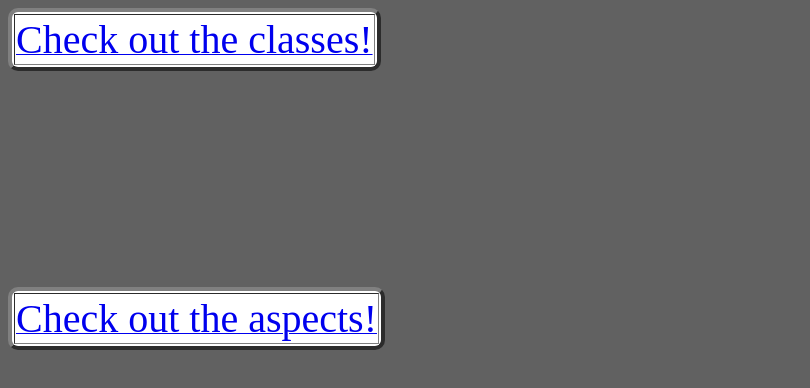
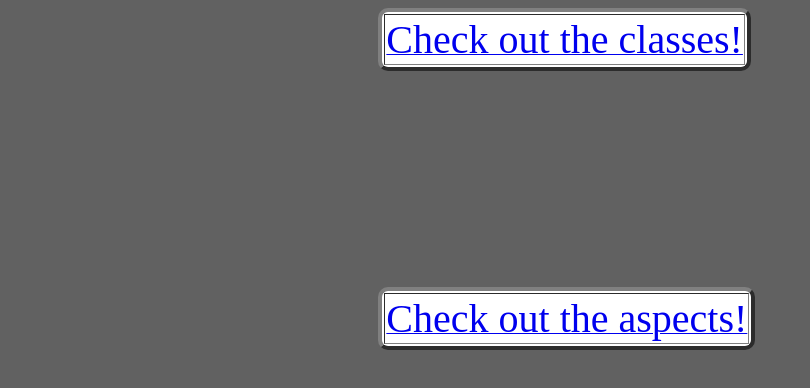
Before and after one commit to NattyThePanda/classpects, a plain HTML site: page index.html in a window 1280 px wide. Shown: the whole page, without its empty margins (0-810 px from the left). Drawn offline with Linux system fonts and the light colour scheme.

Commit message:
Update index.html

```diff
--- a/index.html
+++ b/index.html
@@ -10,12 +10,14 @@
 <head>
 	<title>Classpects!!!</title>
 </head>
+<div class=marginleft>
 <body>
 <table border="4">
 <tr>
 <td><a href="classes.html"><span class=fonttext>Check out the classes!</span></a></td>
 </tr>
 </table>
+</div>
 <br/>
 <br/>
 <br/>
@@ -28,10 +30,12 @@
 <br/>
 <br/>
 <br/>
+<div class=marginleft>
 <table border="4">
 <tr>
 <td><a href="aspects.html"><span class=fonttext>Check out the aspects!</span></a></td>
 </tr>
 </table>
+</div>
 </body>
 </html>
```
